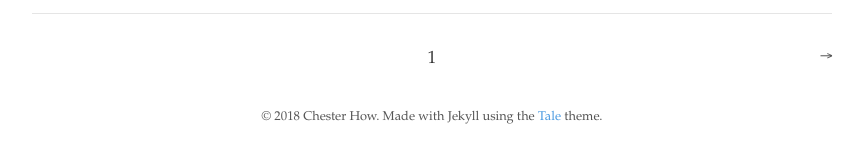
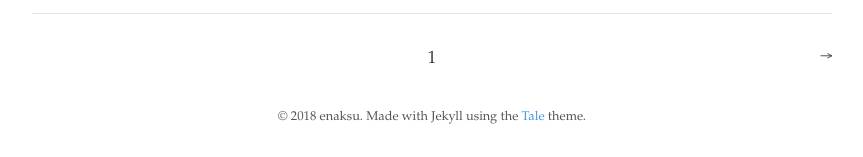
Before and after one commit to enaksu/enaksu.github.io, a Jekyll site: the page built from index.html, in a window 1280 px wide. Shown: the part 1206-1363 px from the top of the page, without its empty margins (208-1071 px from the left). Built offline with Jekyll 4.4.1, drawn with Linux system fonts in a browser that asks for light colours; the list of posts is cut into pages by our own code.

Commit message:
기본정보수정

```diff
--- a/_config.yml
+++ b/_config.yml
@@ -9,7 +9,7 @@ google_analytics: UA—XXXXXXXX-X
 
 # Author
 author:
-  name:         Chester How
+  name:         enaksu
   url:          https://enaksu.github.io
   email:        enaksu@gmail.com
 
```
